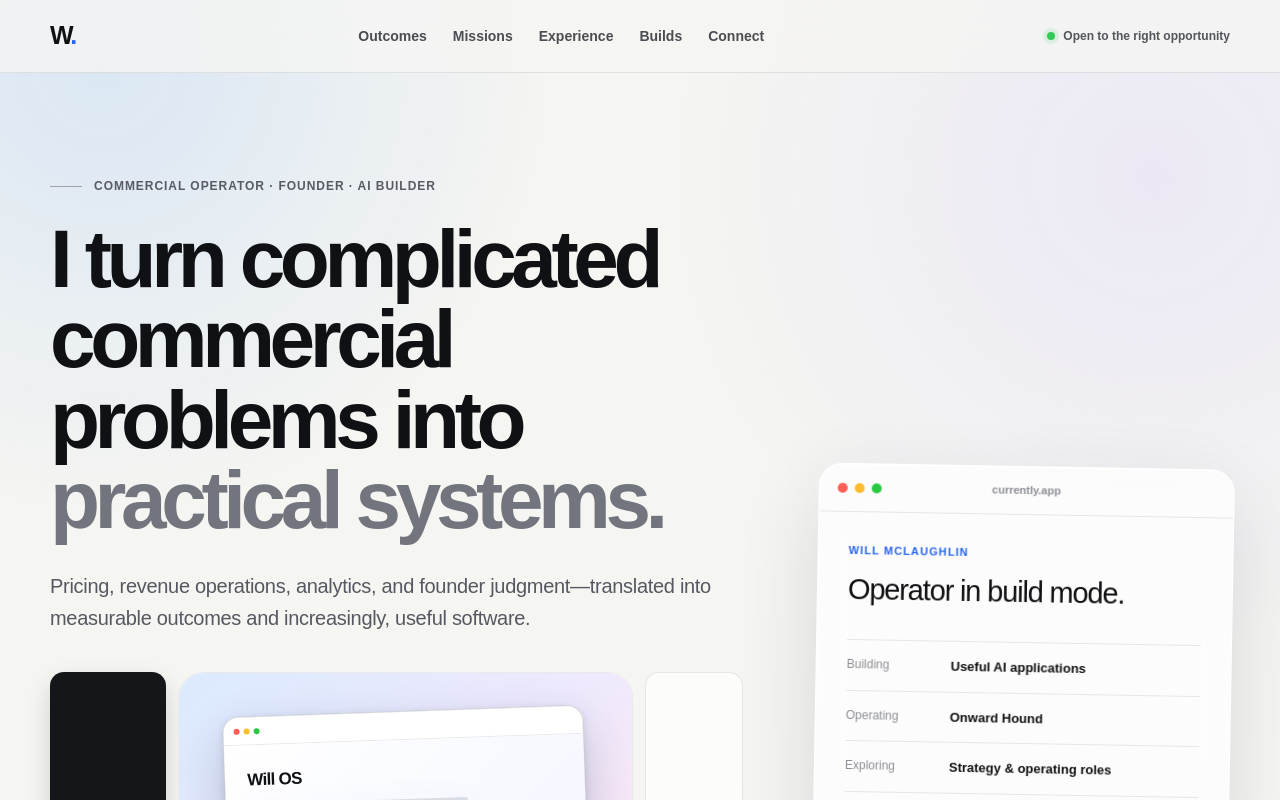
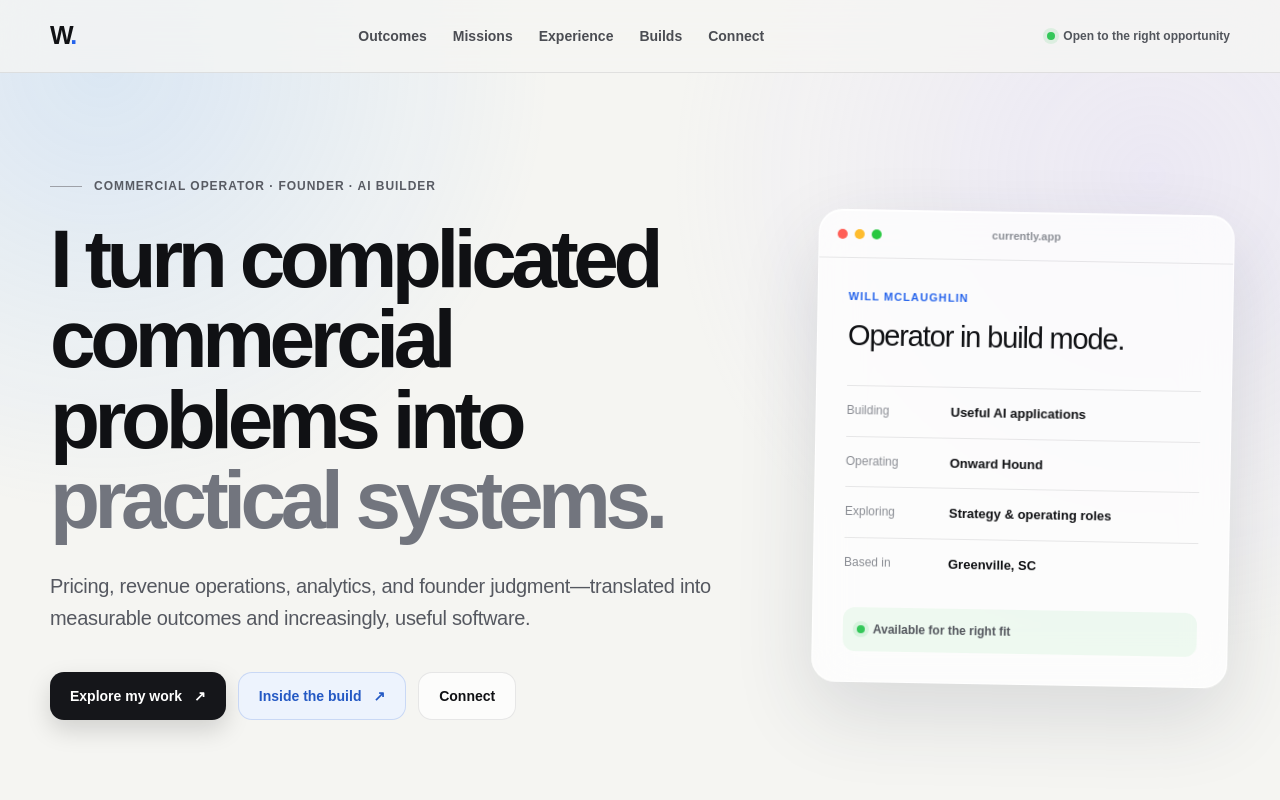
Before and after one commit to gitlovin-labs/will-portfolio, a Next.js app: page / in a window 1280 px wide. Shown: the top 800 px of the page. Built offline with nearby package versions, Linux system fonts and the light colour scheme.

Commit message:
Reuse build case study from hero

```diff
--- a/app/components/BuildCaseStudy.tsx
+++ b/app/components/BuildCaseStudy.tsx
@@ -101,7 +101,11 @@ const shipped = [
   "Production deployment workflow",
 ];
 
-export default function BuildCaseStudy() {
+type BuildCaseStudyProps = {
+  trigger?: "card" | "hero";
+};
+
+export default function BuildCaseStudy({ trigger = "card" }: BuildCaseStudyProps) {
   const [isOpen, setIsOpen] = useState(false);
   const [activeStage, setActiveStage] = useState(0);
   const [view, setView] = useState<"roles" | "system">("roles");
@@ -145,9 +149,21 @@ export default function BuildCaseStudy() {
 
   return (
     <>
+      {trigger === "hero" ? (
+        <button
+          ref={triggerRef}
+          type="button"
+          className="button button-build"
+          onClick={() => setIsOpen(true)}
+          aria-haspopup="dialog"
+        >
+          Inside the build <span aria-hidden="true">↗</span>
+        </button>
+      ) : (
         <article className="build-card build-card-interactive">
           <button
             ref={triggerRef}
+            type="button"
             className="build-card-button"
             onClick={() => setIsOpen(true)}
             aria-haspopup="dialog"
@@ -167,6 +183,7 @@ export default function BuildCaseStudy() {
             </div>
           </button>
         </article>
+      )}
 
       {isOpen && (
         <div
```
Lines whose indentation alone changed are shown as unchanged.
